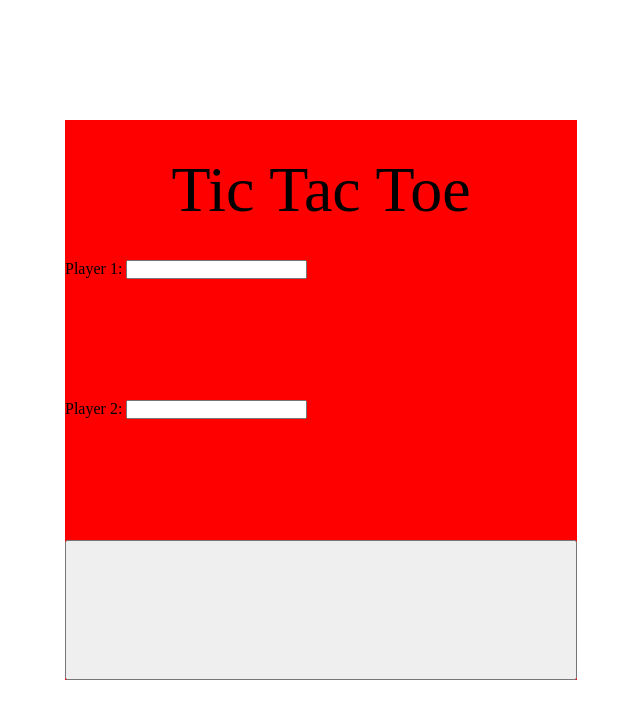
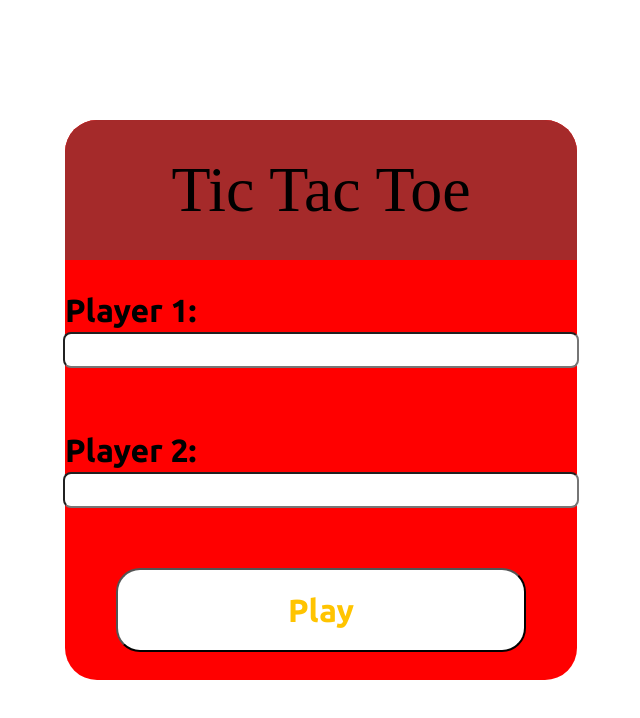
Before and after one commit to LukeBertus/Tic-tac-toe, a plain HTML site: page index.html in a window 1280 px wide. Shown: the whole page, without its empty margins (319-959 px from the left). Drawn offline with Linux system fonts and the light colour scheme; a web font is replaced by a local one.

Commit message:
Modify layout

```diff
--- a/index.html
+++ b/index.html
@@ -14,17 +14,19 @@
     <div class="wrap">
         <div class="overlay">
             <div class="formContainer">
-                <p class="title">Tic Tac Toe</p>
+                <div class="titleContainer">
+                    <p class="title">Tic Tac Toe</p>
+                </div>
                 <form action="">
-                    <div class="playerOneContainer">
+                    <div class="playerContainer">
                         <label for="playerOneName">Player 1:</label>
                         <input type="text" id="playerOneName">
                     </div>
-                    <div class="playeTwoContainer">
+                    <div class="playerContainer">
                         <label for="playerTwoName">Player 2:</label>
                         <input type="text" id="playerTwoName">
                     </div>
-                    <button class="play"></button>
+                    <button class="play">Play</button>
                 </form>
             </div>
         </div>
--- a/style.css
+++ b/style.css
@@ -16,25 +16,58 @@ body,
     display: flex;
     align-items: center;
     justify-content: center;
+    background-image: 'images/pan-background.jpg';
 }
-
+.playerContainer {
+    display: flex;
+    flex-direction: column;
+}
 .formContainer{
     background-color: red;
     height: 70%;
     width: 40%;
     display: grid;
     grid-template: 1fr 3fr / 1fr;
+    border-radius: 2rem;
 }
 form {
     display: grid;
     grid-template: repeat(3, 1fr) / 1fr;
     justify-content: center;
-    align-content: center;
+    align-items: center;
     height: 100%;
     width:  100%;
+}
+.playerContainer > input {
+    width: 100%;
+    height: 2rem;
+    border-radius: 0.5rem;
+    align-self: center;
+}
+.playerContainer > label {
+    font: 700 2rem 'ubuntu';
+    margin-bottom: 0.2rem;
+}
+.play {
+    height: 60%;
+    width: 80%;
+    align-self: center;
+    justify-self: center;
+    border-radius: 1.5rem;
+    font: 700 2rem 'ubuntu';
+    background-color: white;
+    color: rgb(255, 196, 0)
 }
 .title{
     font: 4rem 'caprasimo';
     justify-self: center;
     align-self: center;
 }
+.titleContainer{
+    display: flex;
+    width: 100%;
+    height: 100%;
+    justify-content: center;
+    background-color: brown;
+    border-radius: 2rem 2rem 0 0;
+}
```
Also changed, not shown: 1 other file.
